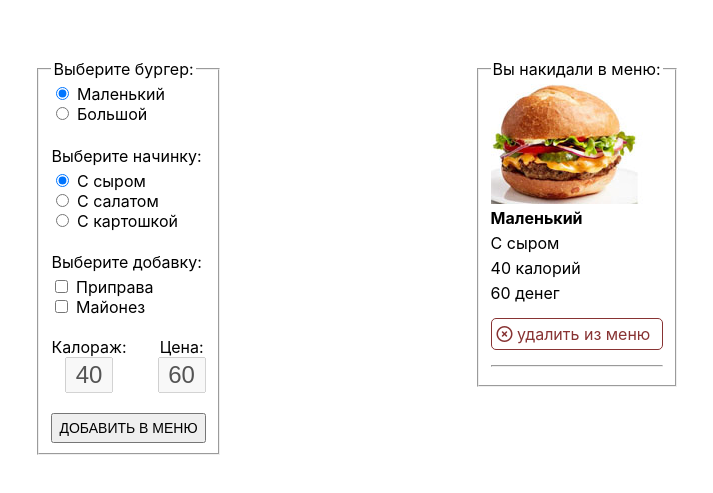
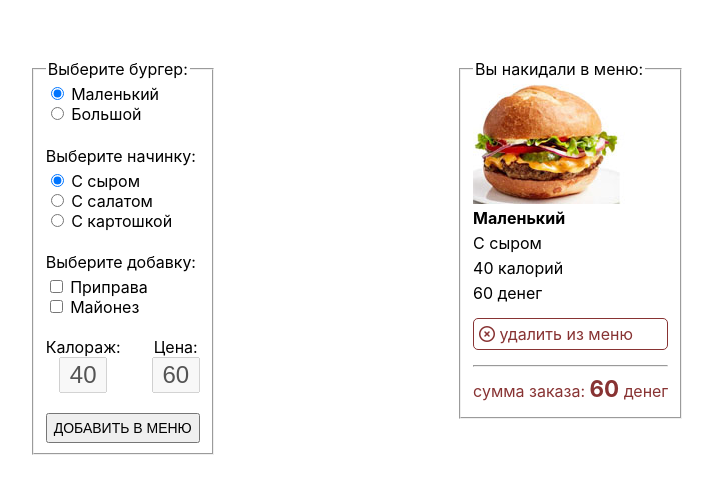
Before and after one commit to Nicknk77/js2-2022, a plain HTML site: page 2/cafe.html in a window 1280 px wide. Both pictures are taken after a click on the button "ДОБАВИТЬ В МЕНЮ". Shown: the part 71-564 px from the top of the page, without its empty margins (283-996 px from the left). Drawn offline with Linux system fonts and the light colour scheme.

Commit message:
home task 2 - added totalPrice for menu

```diff
--- a/2/cafe.html
+++ b/2/cafe.html
@@ -1,5 +1,6 @@
 <!doctype html>
 <html lang="en">
+
 <head>
 	<meta charset="UTF-8">
 	<meta name="viewport"
@@ -10,6 +11,7 @@
 	<script src="https://kit.fontawesome.com/6986d1abd3.js" crossorigin="anonymous"></script>
 	<script defer src="js/mcdonalds.js"></script>
 </head>
+
 <body>
 	<h1>McDonald's</h1>
 	<div class="wrapper">
@@ -17,8 +19,7 @@
 			<fieldset class="chooseBurger">
 				<legend>Выберите бургер:</legend>
 				<div>
-					<input type="radio" name="burgerSize" id="smallSize" value="0"
-					       checked>
+					<input type="radio" name="burgerSize" id="smallSize" value="0" checked>
 					<label for="smallSize">Маленький</label>
 				</div>
 				<div>
@@ -27,8 +28,7 @@
 				</div>
 				<h4>Выберите начинку:</h4>
 				<div>
-					<input type="radio" name="staffing" id="cheese" value="0"
-					       checked>
+					<input type="radio" name="staffing" id="cheese" value="0" checked>
 					<label for="cheese">С сыром</label>
 				</div>
 				<div>
@@ -64,6 +64,7 @@
 			<fieldset>
 				<legend>Вы накидали в меню:</legend>
 				<div class="ourMenu"></div>
+				<p>Сумма заказа: <span class="totalPrice">0</span> денег</p>
 			</fieldset>
 
 		</div>
@@ -71,4 +72,5 @@
 
 
 </body>
+
 </html>
--- a/2/css/style.css
+++ b/2/css/style.css
@@ -136,3 +136,11 @@ h4 {
 .delFromMenu:active {
     box-shadow: 0px 3px 5px 2px rgba(88, 33, 33, 0.2) inset;
 }
+.menu > fieldset > p {
+    color: #883333;
+    text-transform: lowercase;
+}
+.totalPrice {
+    font-weight: bold;
+    font-size: 140%;
+}
--- a/2/js/mcdonalds.js
+++ b/2/js/mcdonalds.js
@@ -88,6 +88,7 @@ function getParams() {
 class Mcdonalds {
     constructor() {
         this.menu = [];
+        this.totalPrice = 0
 
     }
 
@@ -97,13 +98,6 @@ class Mcdonalds {
         Burger.calculateCalories();
     }
 
-    _delFromMenu(id) {
-        this.menu.forEach((el, index, arr) => {
-            if (index == id) {
-                arr.splice(index, 1);
-            }
-        })
-    }
     _renderMenu() {
         let str = '';
         this.menu.forEach((el, index) => {
@@ -115,6 +109,8 @@ class Mcdonalds {
             str += burger._renderBurger();
         });
         document.querySelector('.ourMenu').innerHTML = str;
+        this._getTotal();
+        document.querySelector('.totalPrice').innerHTML = this.totalPrice;
 
     }
 
@@ -146,6 +142,21 @@ class Mcdonalds {
                 this._delFromMenu(ind);
                 this._renderMenu();
             }
+        })
+    }
+
+    _delFromMenu(id) {
+        this.menu.forEach((el, index, arr) => {
+            if (index == id) {
+                arr.splice(index, 1);
+            }
+        })
+    }
+
+    _getTotal() {
+        this.totalPrice = 0;
+        this.menu.forEach(el => {
+            this.totalPrice += el.price;
         })
     }
 
```
Also changed, not shown: 2/img/1563632148_burger-kak-v-zakusochnoj-smehshburger.jpg (deleted). Lines whose indentation alone changed are shown as unchanged.
